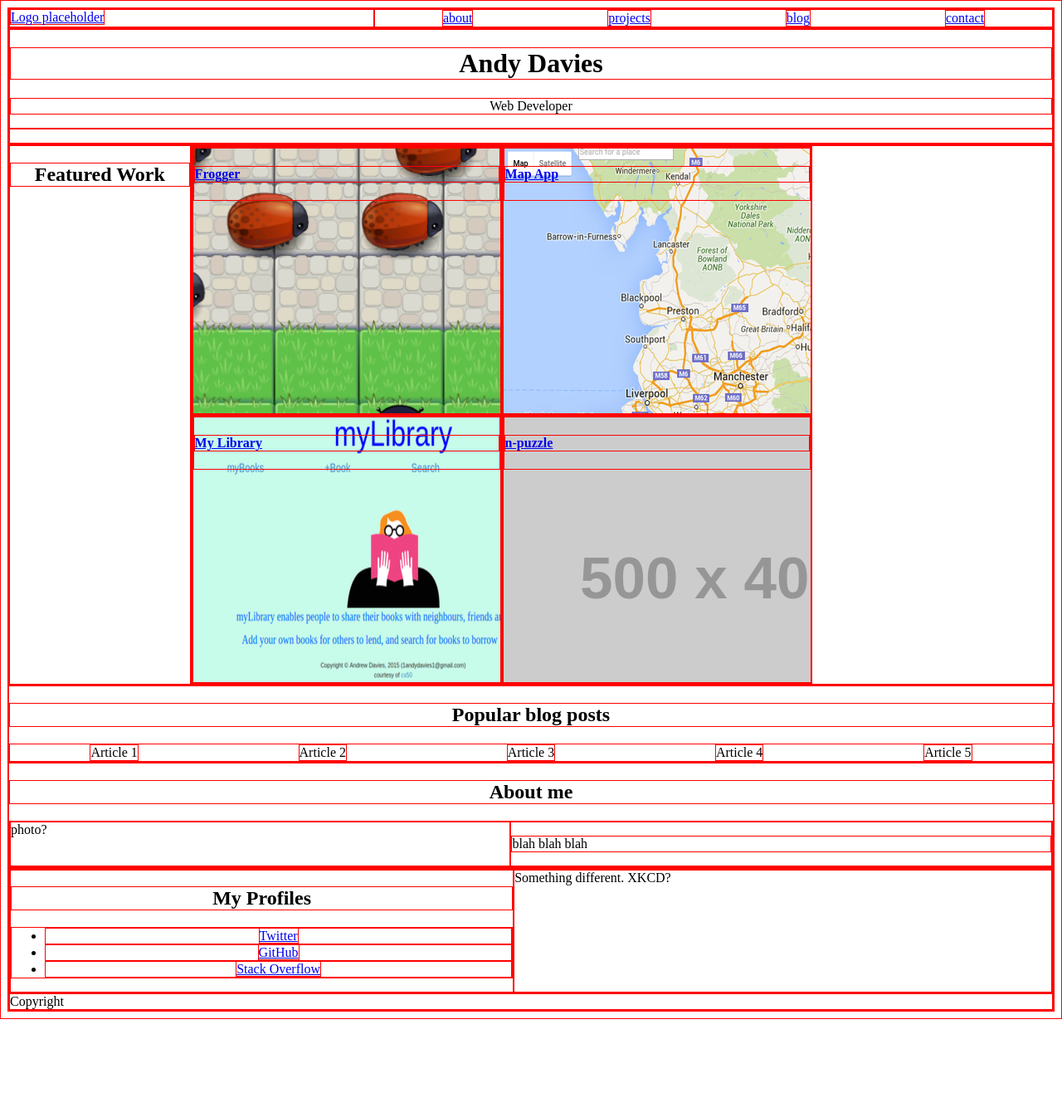
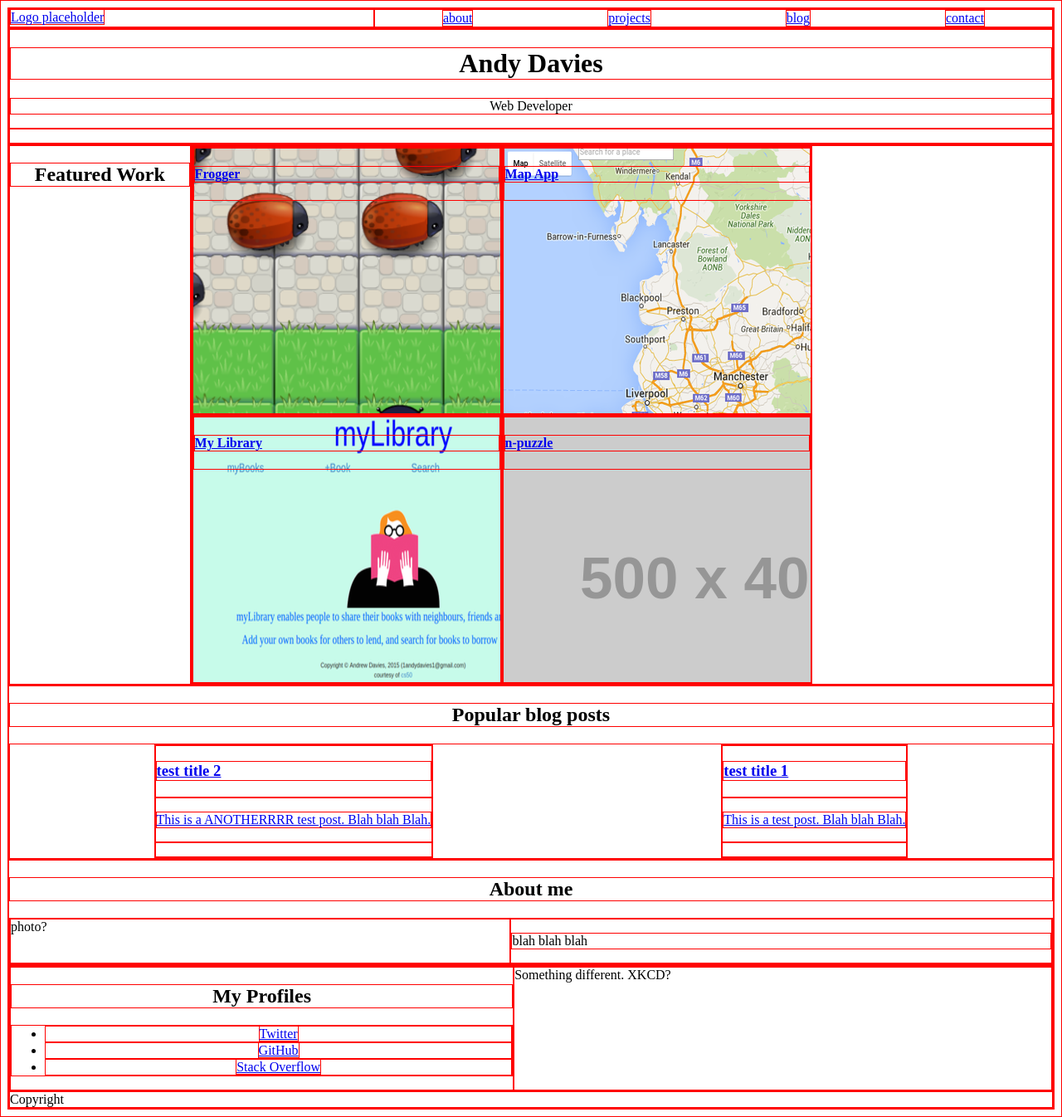
Before and after one commit to andavies/andavies.github.io, a Jekyll site: the page built from index.html, in a window 1280 px wide. Shown: the whole page at 83% size. Built offline with Jekyll 4.4.1, drawn with Linux system fonts in a browser that asks for light colours; before the commit the page ends 1228 px from its top, so only the background shows below that.

Commit message:
Add post links to front page

```diff
--- a/index.html
+++ b/index.html
@@ -53,11 +53,18 @@ layout: master
 	<h2 class="text-center">Popular blog posts</h2>
 
 	<div class="top-posts-wrapper flex-container">
-		<div>Article 1</div>
-		<div>Article 2</div>
-		<div>Article 3</div>
-		<div>Article 4</div>
-		<div>Article 5</div>
+
+		{% for post in site.posts %}
+
+			<a href="{{ site.baseurl }}{{ post.url }}">
+				<div>
+					<h3>{{ post.title }}</h3>
+					<p>{{ post.excerpt }}</p>
+				</div>
+			</a>
+
+		{% endfor %}
+
 	</div>
 
 </section>
```
